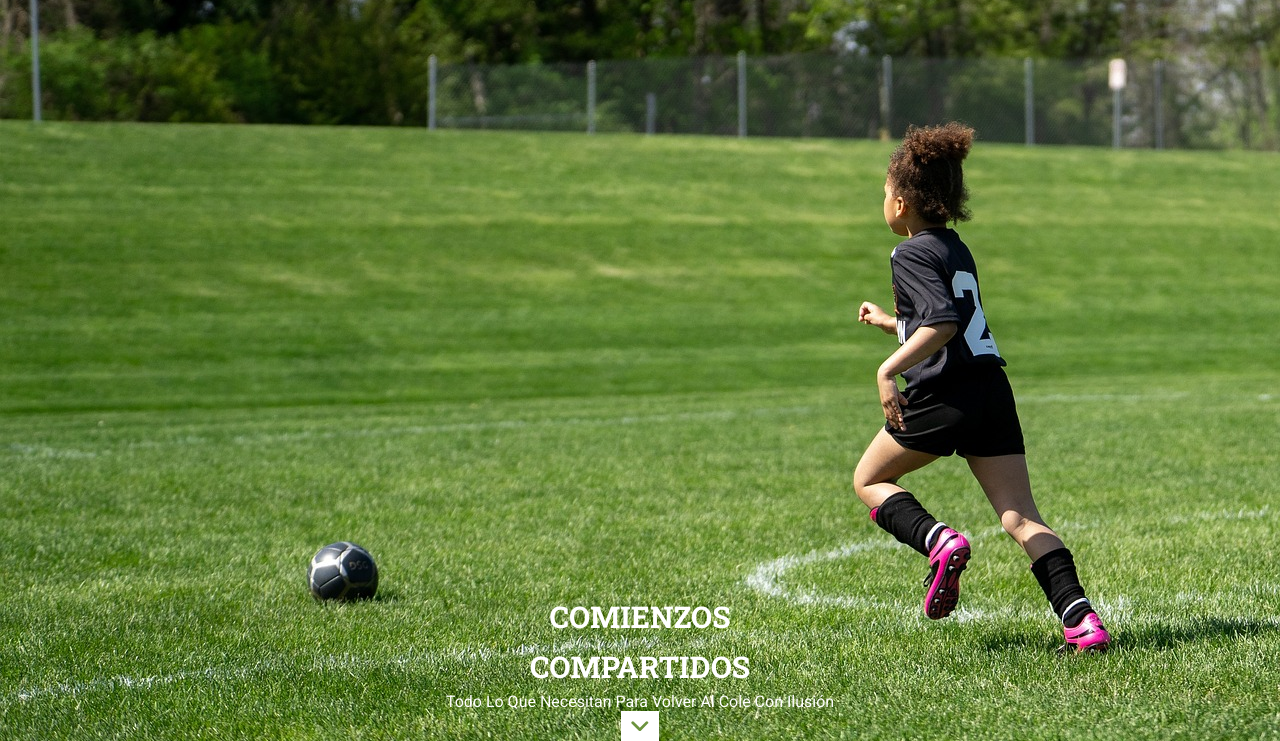
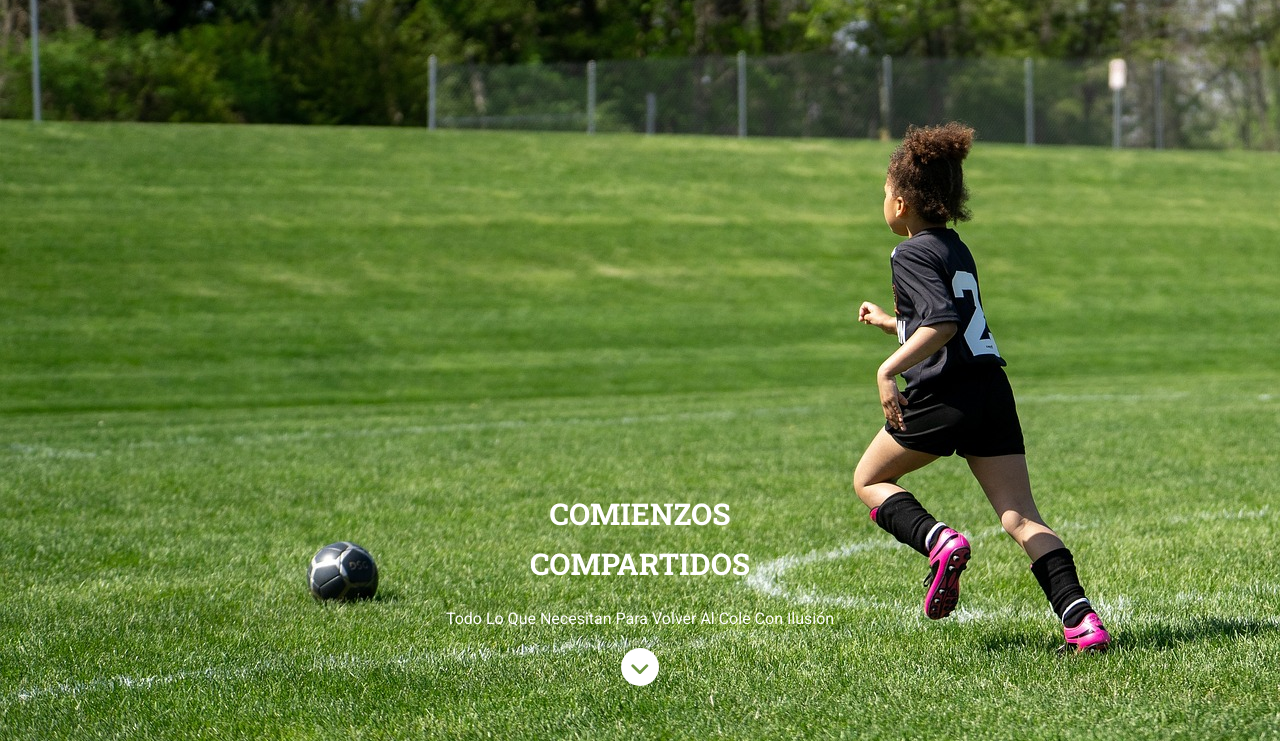
Before and after one commit to Adalab/modulo-1-evaluacion-final-MayteGonz, a website: page src/html/index.html in a window 1280 px wide. Shown: the part 56-797 px from the top of the page. Drawn offline with nearby package versions, Linux system fonts and the light colour scheme; files that its build step writes are made by us from their sources; files whose address does not match are found by name.

Commit message:
done header and hero

```diff
--- a/src/html/partials/hero.html
+++ b/src/html/partials/hero.html
@@ -2,10 +2,9 @@
   <h1 class="hero_h1">comienzos compartidos</h1>
   <p class="hero_p">todo lo que necesitan para volver al cole con ilusión</p>
 
-    <p class="hero_arrow">
-      <a href="#"></a>
+  <p class="hero_arrow">
+    <a href="#start">
       <img src="./assets/images/iconBot.svg" alt="flecha hacia abajo" />
     </a>
-    </p>
-
+  </p>
 </section>
--- a/src/html/partials/start.html
+++ b/src/html/partials/start.html
@@ -1,4 +1,4 @@
-<section class="start">
+<section id="start" class="start">
   <p>Prepáralos con tus marcas favoritas</p>
   <h4>Vuelta al cole</h4>
   <div class="articles">
--- a/src/scss/layout/_hero.scss
+++ b/src/scss/layout/_hero.scss
@@ -10,6 +10,8 @@
   align-items: center;
   justify-content: flex-end;
   text-align: center;
+  gap: 20px;
+  padding-inline: 40px;
   &_h1 {
     @include TitleFont($white, 3rem, uppercase);
     line-height: 50px;
@@ -21,6 +23,10 @@
   }
   &_arrow {
     background-color: $white;
-    padding: 10px;
+    width: 38px;
+    height: 38px;
+    margin-bottom: 58px;
+    border-radius: 50%;
+    line-height: 48px;
   }
 }
```
